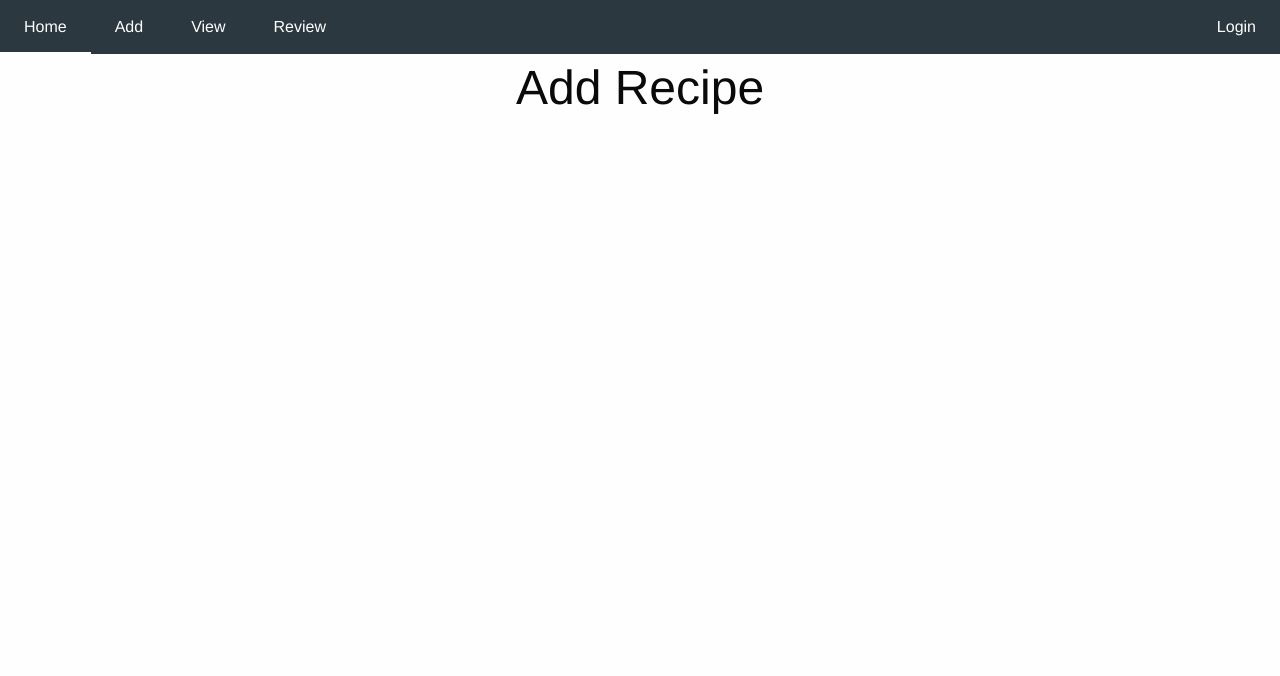
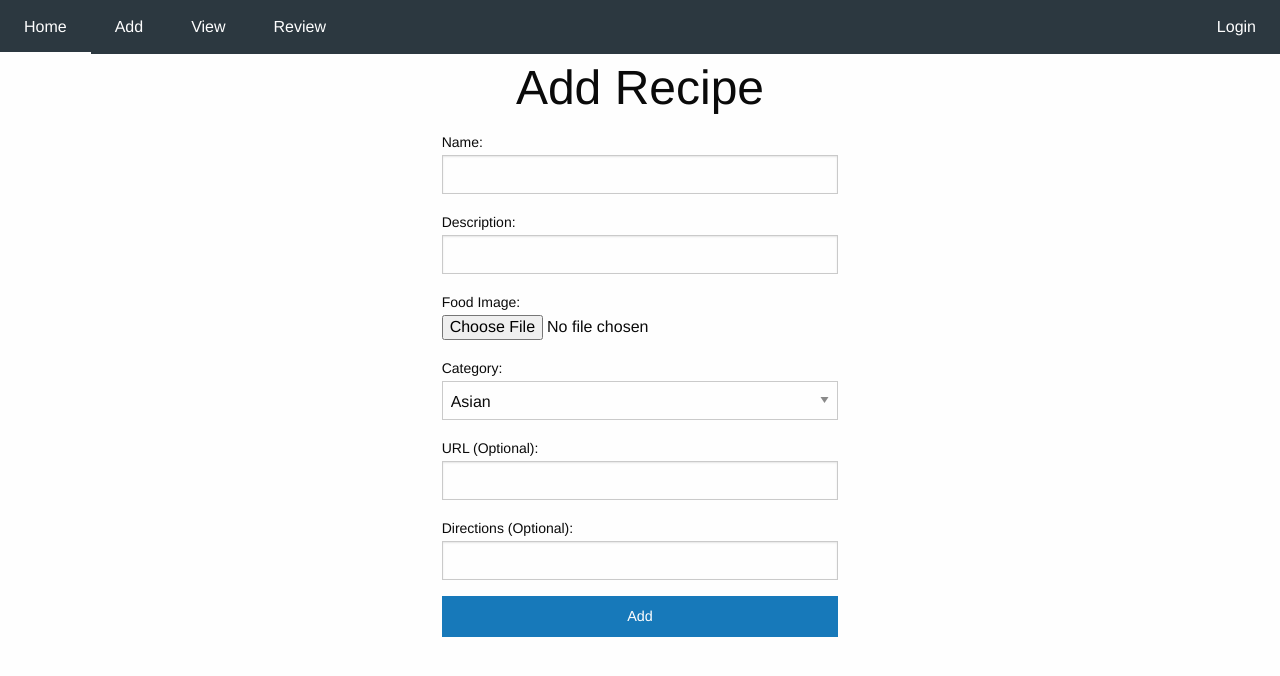
Before and after one commit to ckurland/CINS465-RecipeProject, a Django app: page /add/ in a window 1280 px wide. Shown: the top 676 px of the page. Run offline with Django 3.2, Linux system fonts and the light colour scheme; some libraries are stand-ins or nearby versions.

Commit message:
created add recipe form

```diff
--- a/mysite/myapp/forms.py
+++ b/mysite/myapp/forms.py
@@ -3,10 +3,30 @@ from django.core.validators import validate_slug
 from django.contrib.auth.forms import UserCreationForm
 from django.contrib.auth.models import User
 
-#from . import models
+from . import models
 
 
+class RecipeForm(forms.Form):
+    recipeName = forms.CharField(label="Name",max_length=60)
+    recipeDescription = forms.CharField(label="Description",max_length=500)
+    foodImage = forms.ImageField(label="Food Image")
+    foodCategory = forms.ChoiceField(label="Category",choices=models.Recipe.foodCategories)
+    recipeUrl = forms.URLField(label="URL (Optional)",max_length=240,required=False)
+    recipeDirections = forms.CharField(label="Directions (Optional)",max_length=240,required=False)
 
+    def save(self, request, commit=True):
+        new_rec = models.Recipe(
+            recipeName=self.cleaned_data["recipeName"],
+            recipeDecription=self.cleaned_data["recipeDescription"],
+            foodImage=self.cleaned_data["foodImage"],
+            foodCategory=self.cleaned_data["foodCategory"],
+            recipeUrl=self.cleaned_data["recipeUrl"],
+            recipeDirections=self.cleaned_data["recipeDirections"],
+            author=request.user
+        )
+        if commit:
+            new_rec.save()
+        return new_rec
 
 
 class RegistrationForm(UserCreationForm):
--- a/mysite/myapp/templates/add.html
+++ b/mysite/myapp/templates/add.html
@@ -3,8 +3,18 @@
 {% block content %}
 
 
-<h1 class="text-center">{{ opener }}</h1>
 
+<div class="grid-x grid-padding-x">
+  <div class="large-4 medium-4 small-12 large-offset-4 medium-offset-4 cell">
+    <h1 class="text-center">{{ opener }}</h1>
+    <form action="/" method="post">
+        {% csrf_token %}
+
+        {{ form }}
+        <input type="submit" class="button expanded" value="Add" />
+    </form>
+  </div>
+</div>
 
 
 {% endblock %}
--- a/mysite/myapp/views.py
+++ b/mysite/myapp/views.py
@@ -33,6 +33,7 @@ def home(request):
     return render(request, "home.html", context=context)
 
 def addRecipe(request):
+    form_instance = forms.RecipeForm()
     context = {
             "title":"Add",
             "opener":"Add Recipe",
@@ -40,6 +41,7 @@ def addRecipe(request):
             "view":"/view/",
             "review":"/review/",
             "login":"/login/",
+            "form":form_instance,
             }
     return render(request, "add.html", context=context)
 
```
